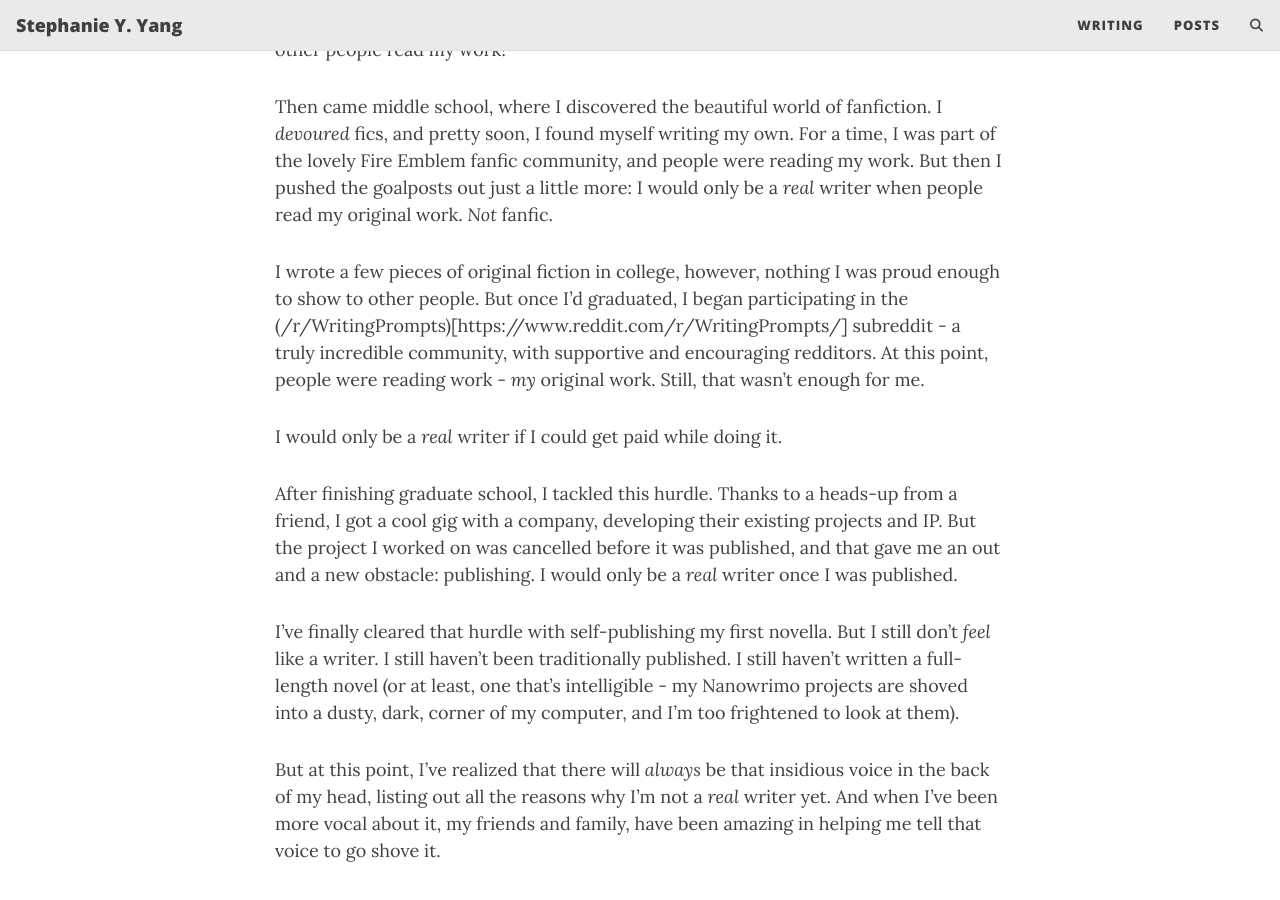
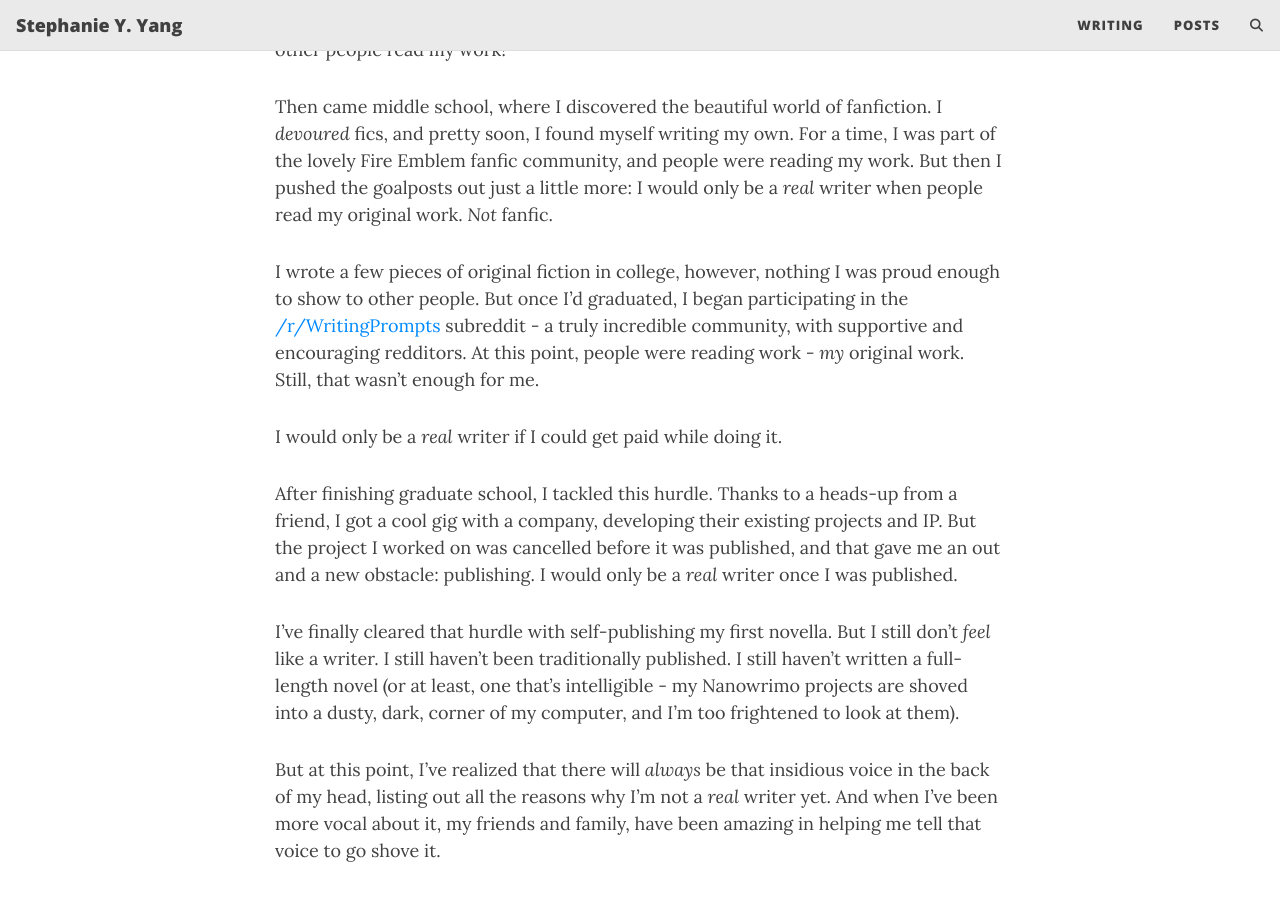
Before and after one commit to syangaskhan/syangaskhan.github.io, a Jekyll site: the page built from _posts/2025-07-02-hello-impostor-syndrome-my-old-friend.md, in a window 1280 px wide and 900 px high, scrolled down 763 px. Built offline with Jekyll 4.4.1, drawn with Linux system fonts in a browser that asks for light colours; comment, search, counter and statistics services are not loaded.

Commit message:
made an oopsie with formatting

```diff
--- a/_posts/2025-07-02-hello-impostor-syndrome-my-old-friend.md
+++ b/_posts/2025-07-02-hello-impostor-syndrome-my-old-friend.md
@@ -18,7 +18,7 @@ When I was younger, I wrote a lot, just for fun. The only people who ever read m
 
 Then came middle school, where I discovered the beautiful world of fanfiction. I _devoured_ fics, and pretty soon, I found myself writing my own. For a time, I was part of the lovely Fire Emblem fanfic community, and people were reading my work. But then I pushed the goalposts out just a little more: I would only be a _real_ writer when people read my original work. _Not_ fanfic.
 
-I wrote a few pieces of original fiction in college, however, nothing I was proud enough to show to other people. But once I'd graduated, I began participating in the (/r/WritingPrompts)[https://www.reddit.com/r/WritingPrompts/] subreddit - a truly incredible community, with supportive and encouraging redditors. At this point, people were reading work - _my_ original work. Still, that wasn't enough for me.
+I wrote a few pieces of original fiction in college, however, nothing I was proud enough to show to other people. But once I'd graduated, I began participating in the [/r/WritingPrompts](https://www.reddit.com/r/WritingPrompts/) subreddit - a truly incredible community, with supportive and encouraging redditors. At this point, people were reading work - _my_ original work. Still, that wasn't enough for me.
 
 I would only be a _real_ writer if I could get paid while doing it.
 
```
Also changed, not shown: index.md (+1 -1 lines).
